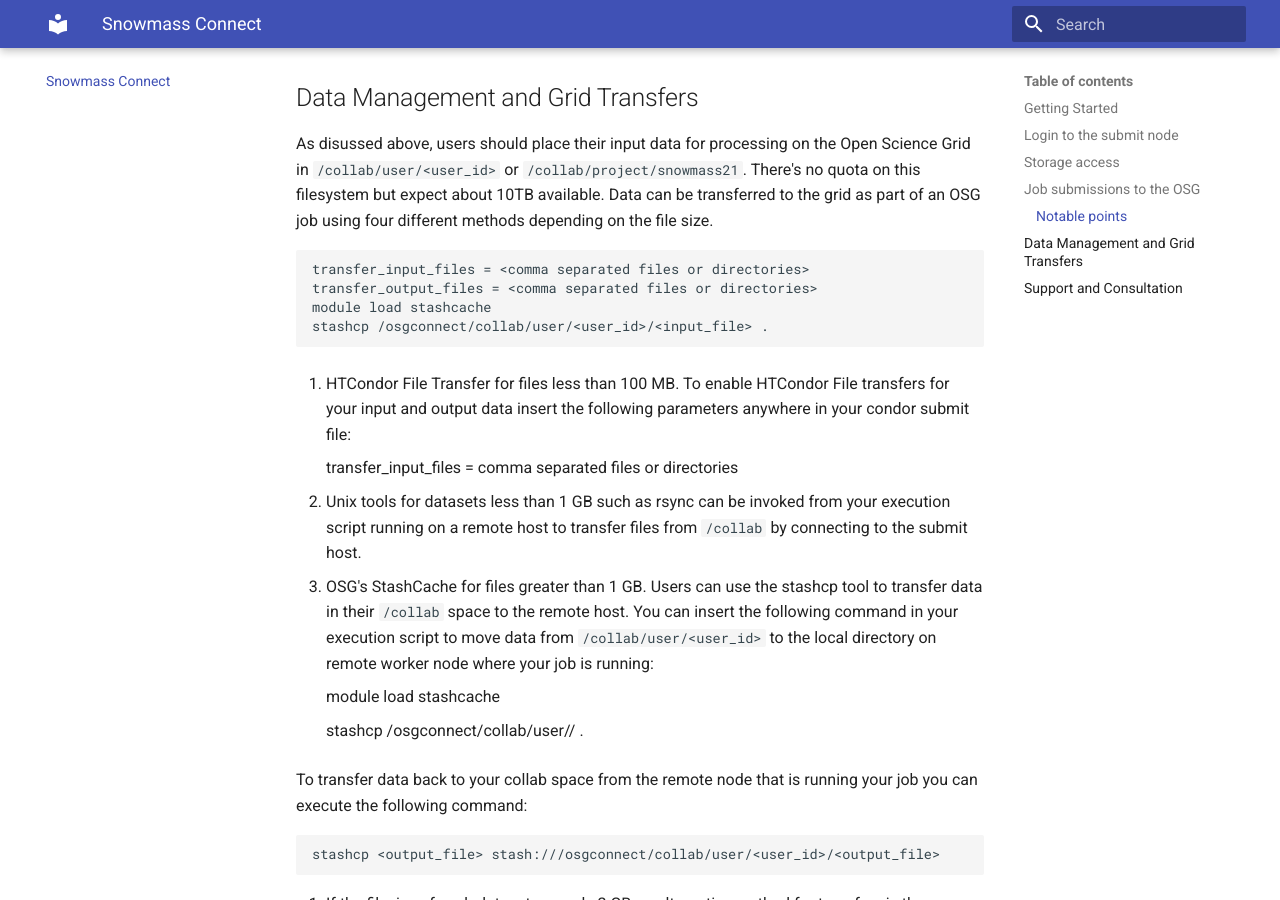
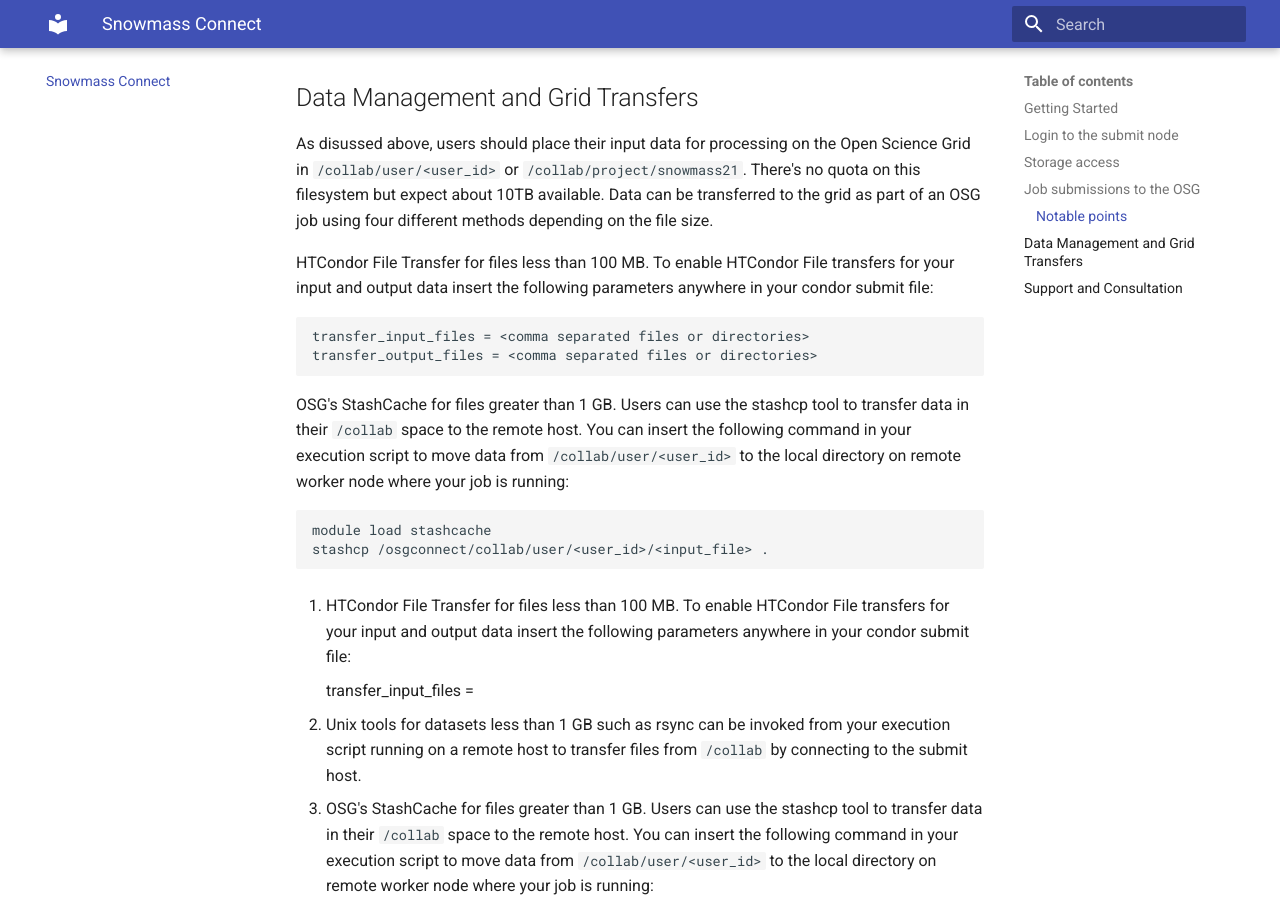
Before and after one commit to ppaschos/snowmass-connect-docs, an MkDocs documentation site: the page built from docs/index.md, in a window 1280 px wide and 900 px high, scrolled down 3307 px. Built offline with MkDocs 1.6.1 and Material for MkDocs 9.7.7, drawn with Linux system fonts in a browser that asks for light colours.

Commit message:
Update index.md

```diff
--- a/docs/index.md
+++ b/docs/index.md
@@ -106,15 +106,23 @@
 
 As disussed above, users should place their input data for processing on the Open Science Grid in `/collab/user/<user_id>` or `/collab/project/snowmass21`. There's no quota on this filesystem but expect about 10TB available. Data can be transferred to the grid as part of an OSG job using four different methods depending on the file size.
 
+HTCondor File Transfer for files less than 100 MB. To enable HTCondor File transfers for your input and output data insert the following parameters
+anywhere in your condor submit file:
+
     transfer_input_files = <comma separated files or directories>
     transfer_output_files = <comma separated files or directories>
+
+OSG's StashCache for files greater than 1 GB. Users can use the stashcp tool to transfer data in their `/collab` space to the remote host.
+You can insert the following command in your execution script to  move data from `/collab/user/<user_id>` to the local
+directory on remote worker node where your job is running:
+
     module load stashcache
     stashcp /osgconnect/collab/user/<user_id>/<input_file> .
 
 1. HTCondor File Transfer for files less than 100 MB. To enable HTCondor File transfers for your input and output data insert the following parameters
 anywhere in your condor submit file:
 
-    transfer_input_files = comma separated files or directories
+     transfer_input_files = <comma separated files or directories>
 
 2. Unix tools for datasets less than 1 GB such as rsync can be invoked from your execution script
 running on a remote host to transfer files from `/collab` by connecting to the submit host.
```
